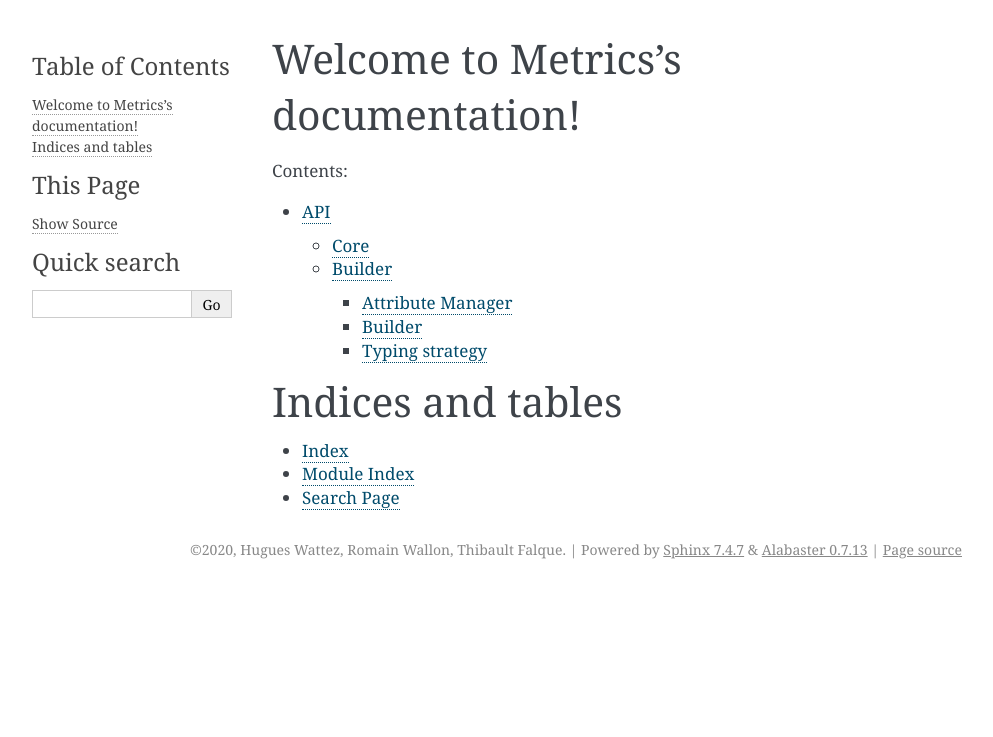
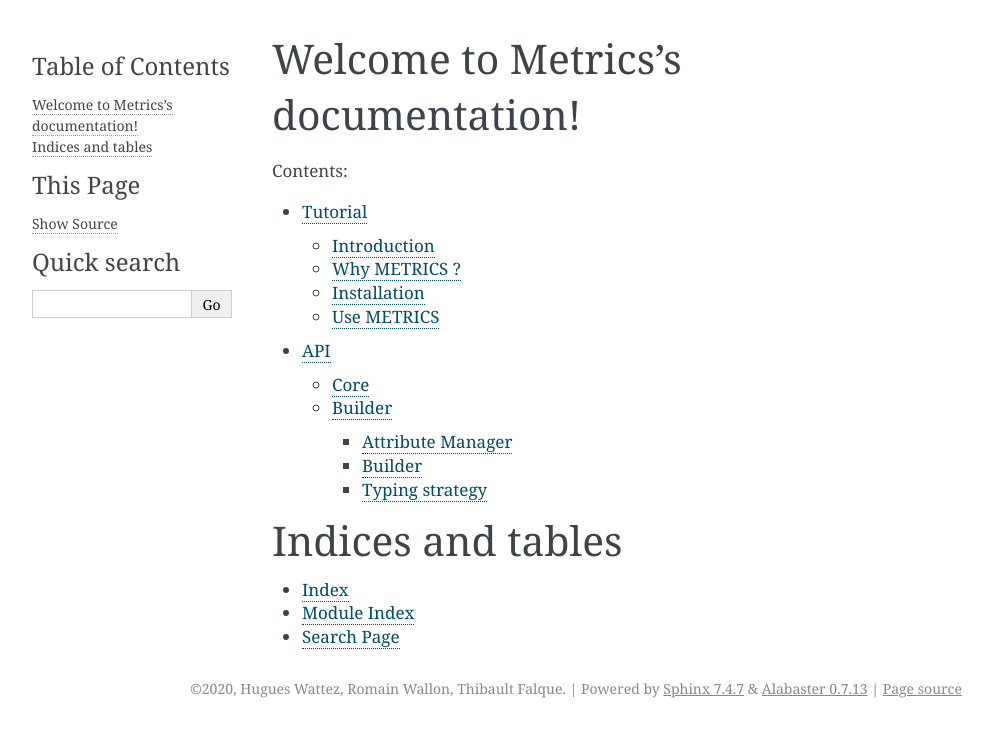
Before and after one commit to crillab/metrics, a Sphinx documentation site: the page built from docs/source/index.rst, in a window 1280 px wide. Shown: the top 737 px of the page, without its empty margins (148-1141 px from the left). Built offline with Sphinx 7.4.7, drawn with Linux system fonts in a browser that asks for light colours.

Commit message:
:memo: update docs.

```diff
--- a/docs/source/index.rst
+++ b/docs/source/index.rst
@@ -11,6 +11,7 @@ Welcome to Metrics's documentation!
    :maxdepth: 3
    :caption: Contents:
 
+   tutorial
    code
 
 
--- /dev/null
+++ b/docs/source/tutorial.rst
@@ -0,0 +1,17 @@
+#########
+Tutorial
+#########
+
+Introduction
+********************************
+
+Why METRICS ?
+********************************
+
+
+Installation
+********************************
+
+
+Use METRICS
+********************************
```
Also changed, not shown: docs/README.md (added).
